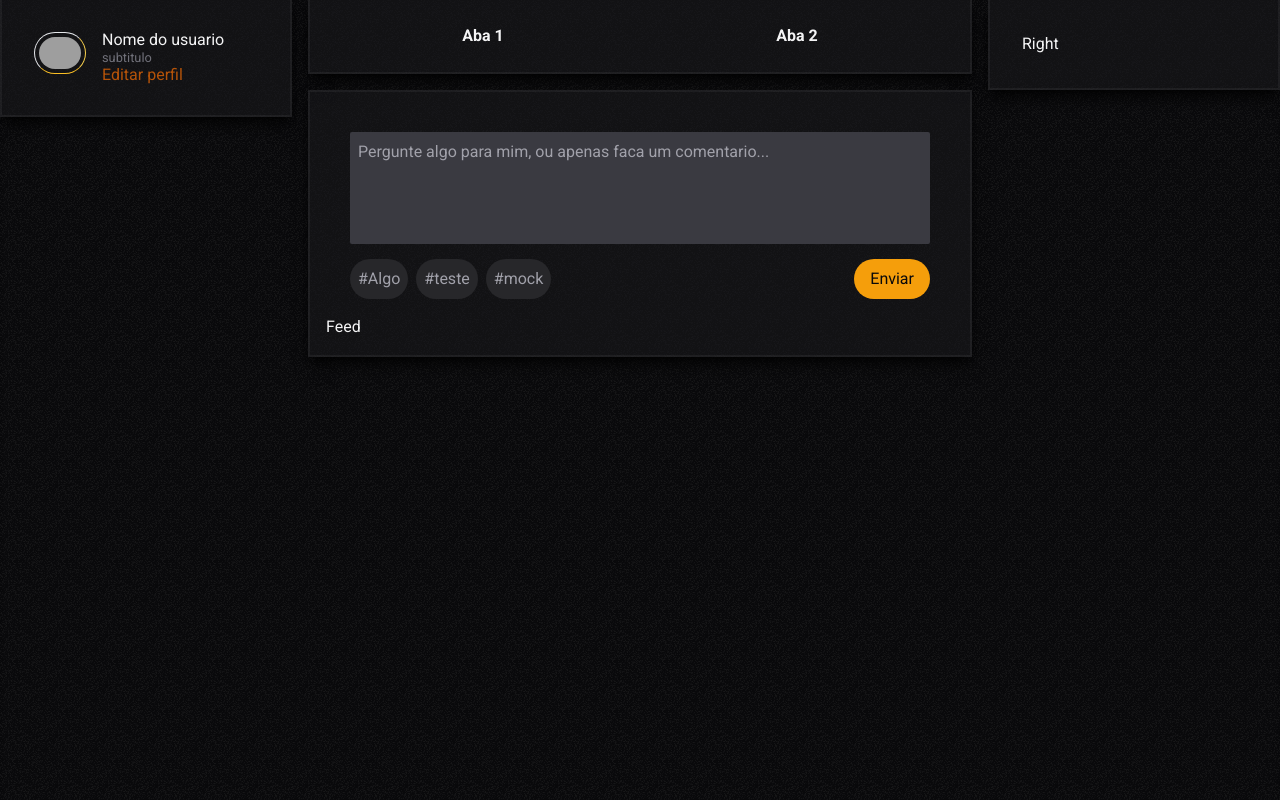
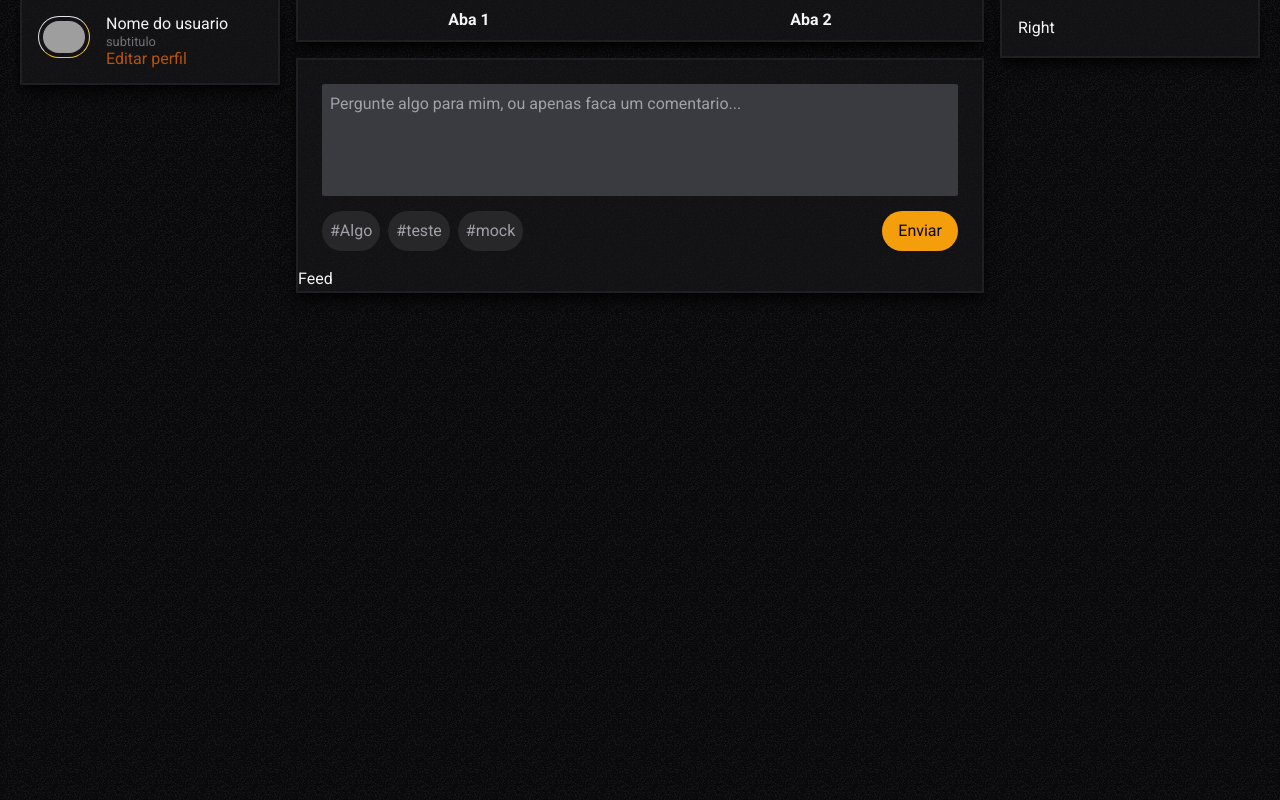
Before and after one commit to bleckcat/Neon-divs, a Next.js app: page / in a window 1280 px wide. Built offline with nearby package versions, Linux system fonts and the light colour scheme; grey boxes are pictures that could not be loaded.

Commit message:
removing glowing container padding

```diff
--- a/components/GlowingContainer/GlowingContainer.tsx
+++ b/components/GlowingContainer/GlowingContainer.tsx
@@ -57,7 +57,7 @@ const GlowingContainer: React.FC<Props> = ({ children, className }) => {
       onMouseLeave={handleMouseLeave}
     >
       <div
-        className={`${className} group transition-all bg-zinc-900/60 p-4 shadow-lg shadow-black/80`}
+        className={`${className} group transition-all bg-zinc-900/60 shadow-lg shadow-black/80`}
       >
         {children}
       </div>
@@ -69,7 +69,7 @@ const GlowingContainer: React.FC<Props> = ({ children, className }) => {
           }}
         >
           <div
-            className={`[&>*.border-b-2]:!border-amber-500 [&>*.border-t-2]:!border-amber-500 [&>*.border-l-2]:!border-amber-500 [&>*.border-r-2]:!border-amber-500 [&>*.border-2]:!border-amber-500 !border-amber-500 ${className} transition-all bg-gradient-to-r from-amber-500/10 to-orange-500/10 p-4 shadow-inner shadow-amber-500 text-white`}
+            className={`[&>*.border-b-2]:!border-amber-500 [&>*.border-t-2]:!border-amber-500 [&>*.border-l-2]:!border-amber-500 [&>*.border-r-2]:!border-amber-500 [&>*.border-2]:!border-amber-500 !border-amber-500 ${className} transition-all bg-gradient-to-r from-amber-500/10 to-orange-500/10 shadow-inner shadow-amber-500 text-white`}
           >
             {children}
           </div>
```
